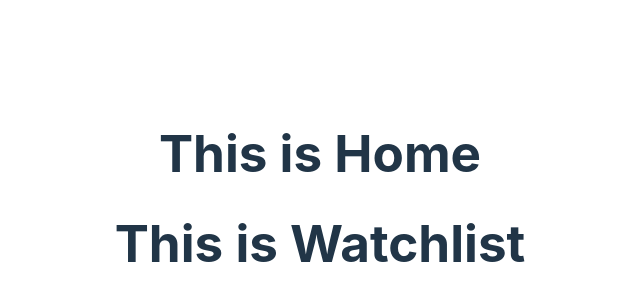
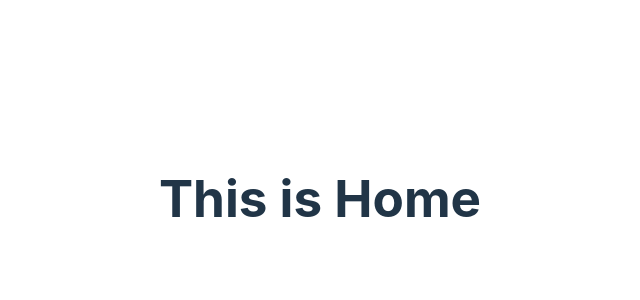
Before and after one commit to Satomili/My-Movie-Watchlist, a React (Vite) app: page / in a window 1280 px wide. Shown: the part 202-502 px from the top of the page, without its empty margins (320-960 px from the left). Built offline with nearby package versions, Linux system fonts and the light colour scheme.

Commit message:
feat: set up routing for Home and Watchlist in App.jsx

```diff
--- a/src/App.jsx
+++ b/src/App.jsx
@@ -7,10 +7,12 @@ import Watchlist from './Watchlist'
 function App() {
 
   return (
-    <>
-      <Home />
-      <Watchlist />
-    </>
+    <Router>
+        <Routes>
+            <Route path="/" element={<Home />} />
+            <Route path="/watchlist" element={<Watchlist />} />
+        </Routes>
+    </Router>
   )
 }
 
```
